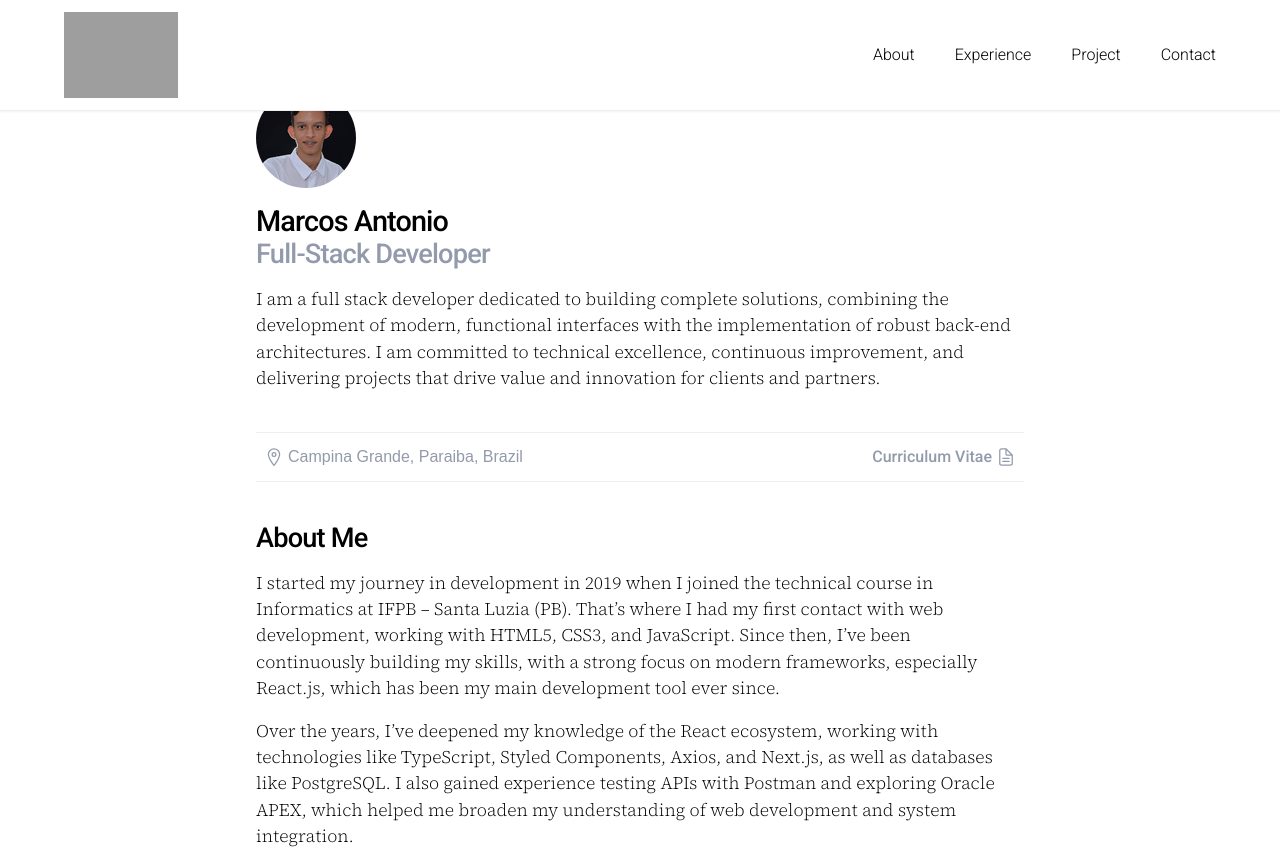
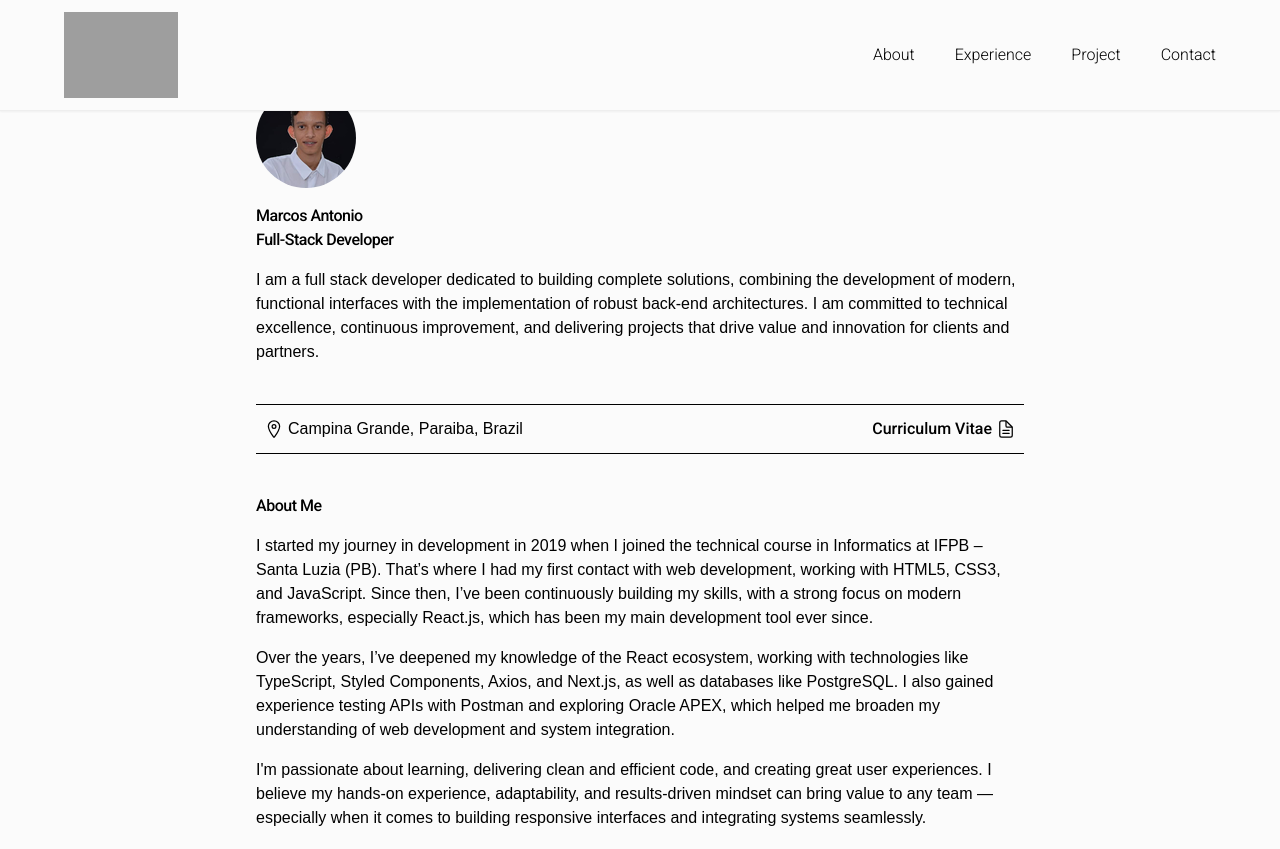
Before and after one commit to MarcosAntonio15243/MarcosAntonio15243.github.io, a Next.js app: page / in a window 1280 px wide. Shown: the top 849 px of the page. Built offline with nearby package versions, Linux system fonts and the light colour scheme; grey boxes are pictures that could not be loaded.

Commit message:
style: add initial style configuration for light and dark theme

```diff
--- a/src/app/globals.css
+++ b/src/app/globals.css
@@ -1,11 +1,38 @@
 @import "tailwindcss";
 
 :root {
-	--white: #f7f7f7;
-	--color-gray: #828282;
-	--color-light-gray: #eeeeee;
-	--color-dark-gray: #929aab;
+	--color-white: #fbfbfb;
+	--color-black: #212121;
+
+	--color-gray-100: #eeeeee;
+	--color-gray-400: #929aab;
+	--color-gray-600: #828282;
+
 	--color-dark-blue: #393e46;
+
+	--color-bg-body: var(--color-white);
+	--color-bg-surface: #f1f1f1;
+	--color-bg-card: #ffffff;
+	--color-bg-image: #e7e7e7;
+
+	--color-text-primary: rgb(0, 0, 0, 0.6);
+	--color-text-secondary: #4a4a4a;
+	--color-icon: rgb(0, 0, 0, 0.87);
+
+	--color-border: var(--color-gray-100);
+}
+
+.dark {
+	--color-bg-body: #2a2a2a;
+	--color-bg-surface: #1e1e1e;
+	--color-bg-card: #2e2e2e;
+	--color-bg-image: #2a2a2a;
+
+	--color-text-primary: #f7f7f7;
+	--color-text-secondary: #cccccc;
+	--color-icon: #f7f7f7;
+
+	--color-border: #393e46;
 }
 
 h1,
@@ -19,37 +46,26 @@ h6 {
 	letter-spacing: -0.03em;
 }
 
-h1 {
-	font-size: 1.8rem;
-	line-height: normal;
-}
-
-h2 {
-	font-size: 1.7rem;
-	line-height: normal;
-}
-
-h3 {
-	font-size: 1.5rem;
-	line-height: normal;
-}
-
-p {
-	font-family: var(--font-source-serif-4);
-	font-weight: 300;
-	font-size: 1.1rem;
-}
-
 @theme inline {
 	--font-roboto: var(--font-roboto);
 	--font-source-serif-4: var(--font-source-serif-4);
-}
-
-body {
-	font-family: Arial, Helvetica, sans-serif;
 }
 
 html {
 	scroll-behavior: smooth;
 	scroll-padding-top: 5rem;
 }
+
+body {
+	font-family: Arial, Helvetica, sans-serif;
+	background-color: var(--color-bg-body);
+}
+
+header {
+	background-color: var(--color-bg-body);
+	border-color: var(--color-border);
+}
+
+.max-content-w {
+	@apply max-w-3xl mx-5;
+}
```
